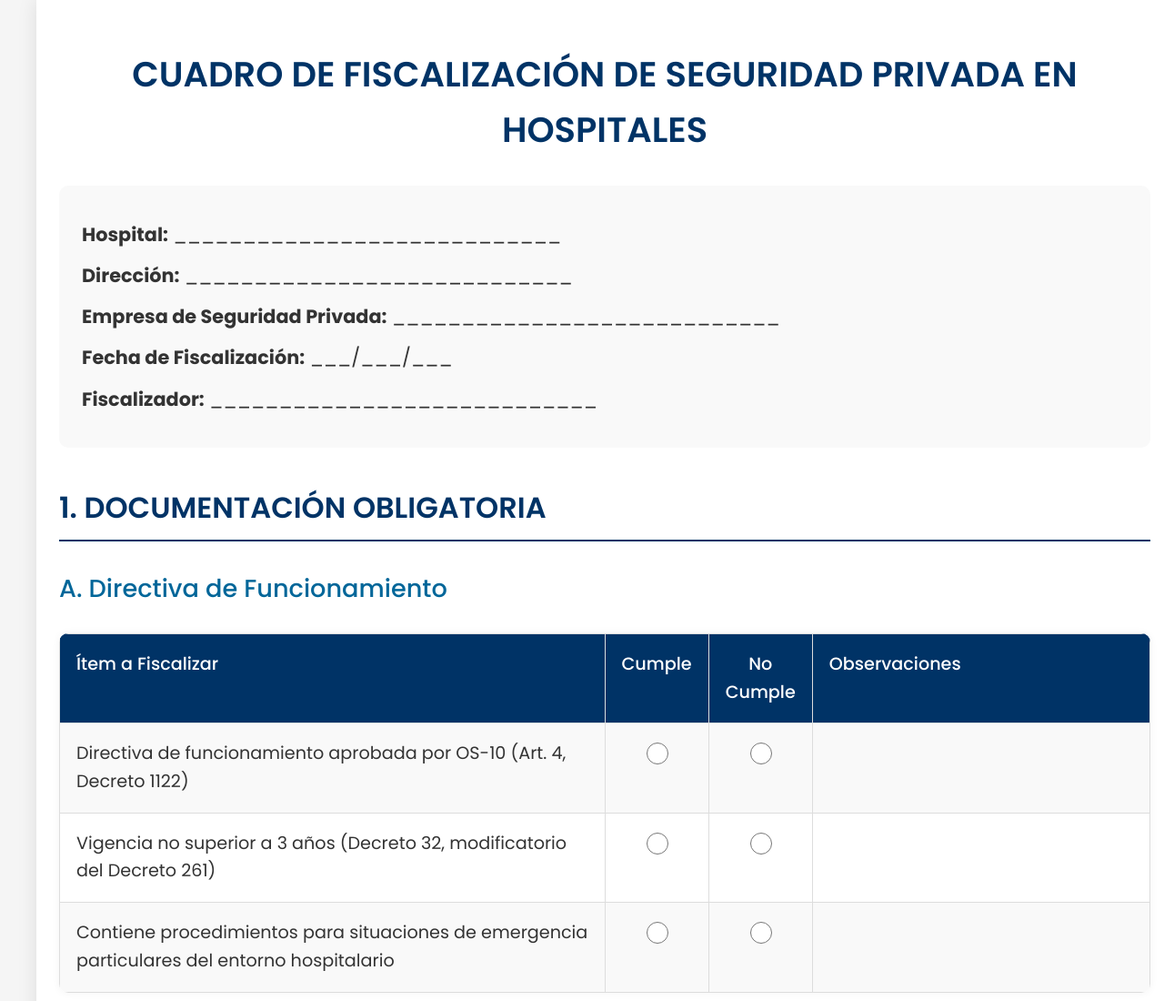
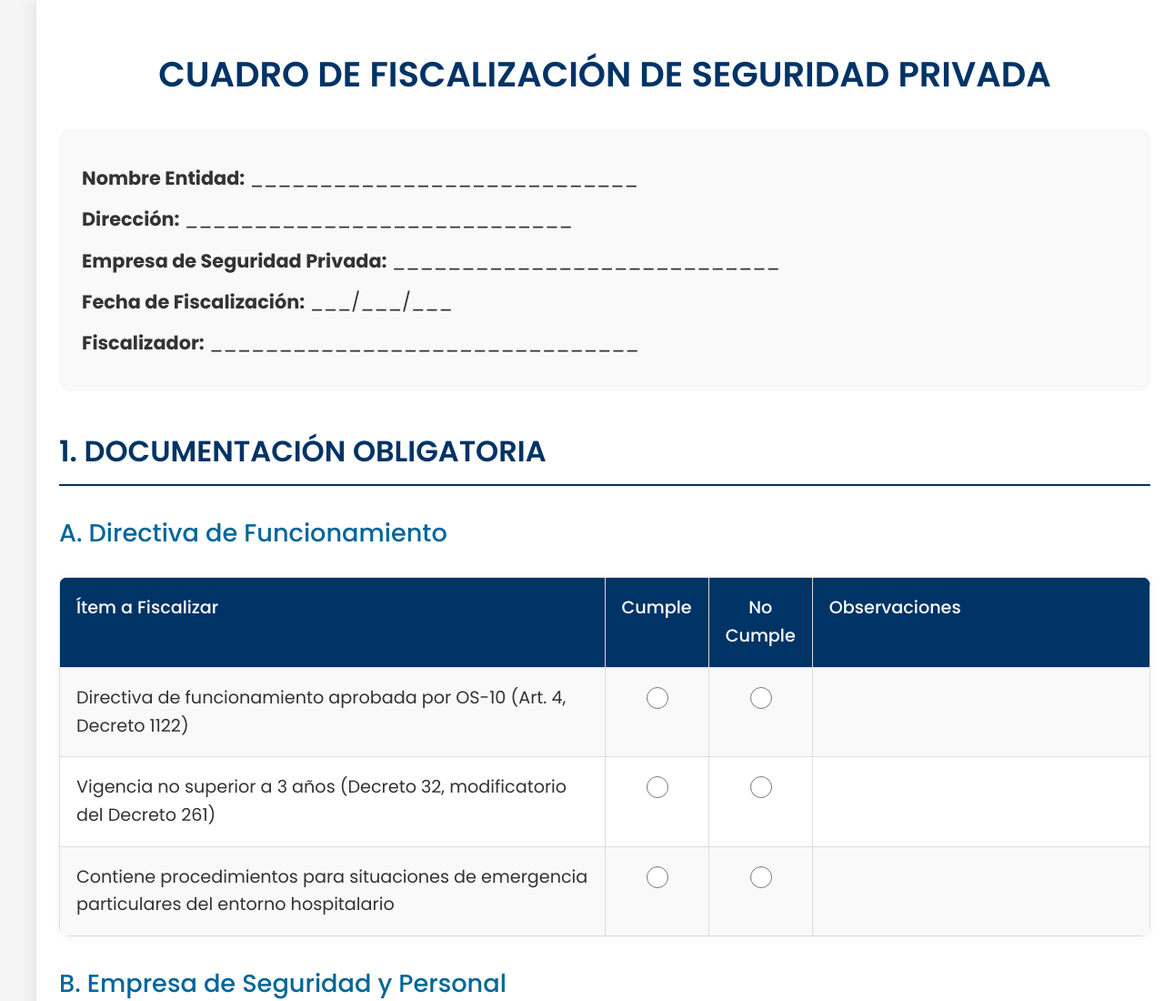
Before and after one commit to danielfigueroa1879/Fiscaliz, a plain HTML site: page index.html in a window 1280 px wide. Shown: the top 1100 px of the page at 91% size. Drawn offline with Linux system fonts and the light colour scheme.

Commit message:
Update index.html

```diff
--- a/index.html
+++ b/index.html
@@ -331,14 +331,14 @@
 </head>
 <body>
     <div class="container">
-        <h1>CUADRO DE FISCALIZACIÓN DE SEGURIDAD PRIVADA EN HOSPITALES</h1>
+        <h1>CUADRO DE FISCALIZACIÓN DE SEGURIDAD PRIVADA</h1>
 
         <div class="info-section">
-            <p><strong>Hospital:</strong> ____________________________</p>
+            <p><strong>Nombre Entidad:</strong> ____________________________</p>
             <p><strong>Dirección:</strong> ____________________________</p>
             <p><strong>Empresa de Seguridad Privada:</strong> ____________________________</p>
             <p><strong>Fecha de Fiscalización:</strong> ___/___/___</p>
-            <p><strong>Fiscalizador:</strong> ____________________________</p>
+            <p><strong>Fiscalizador:</strong> _______________________________</p>
         </div>
 
         <h2>1. DOCUMENTACIÓN OBLIGATORIA</h2>
```
